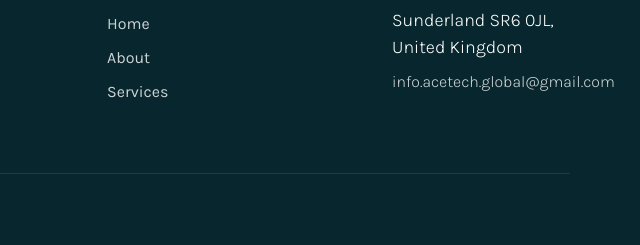
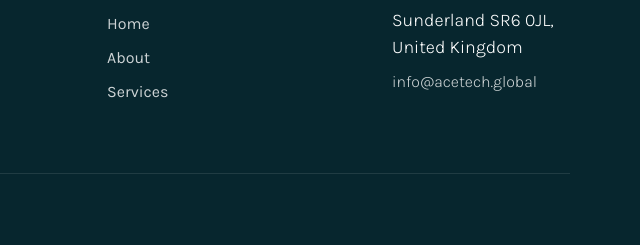
Before and after one commit to nurbanek/acetech, a plain HTML site: page index.html in a window 1280 px wide. Shown: the part 3318-3563 px from the top of the page, 640-1280 px from the left. Drawn offline with Linux system fonts and the light colour scheme.

Commit message:
Update email

```diff
--- a/index.html
+++ b/index.html
@@ -338,7 +338,7 @@ https://www.tooplate.com/view/2128-tween-agency
 
                         <p class="text-white mb-1">Sunderland SR6 0JL, United Kingdom</p>
 
-                        <p><a href="mailto:email@company.com" class="footer-link">info.acetech.global@gmail.com</a><p>
+                        <p><a href="mailto:email@company.com" class="footer-link">info@acetech.global</a><p>
                     </div>
 
                     <div class="site-footer-bottom mt-5">
```
